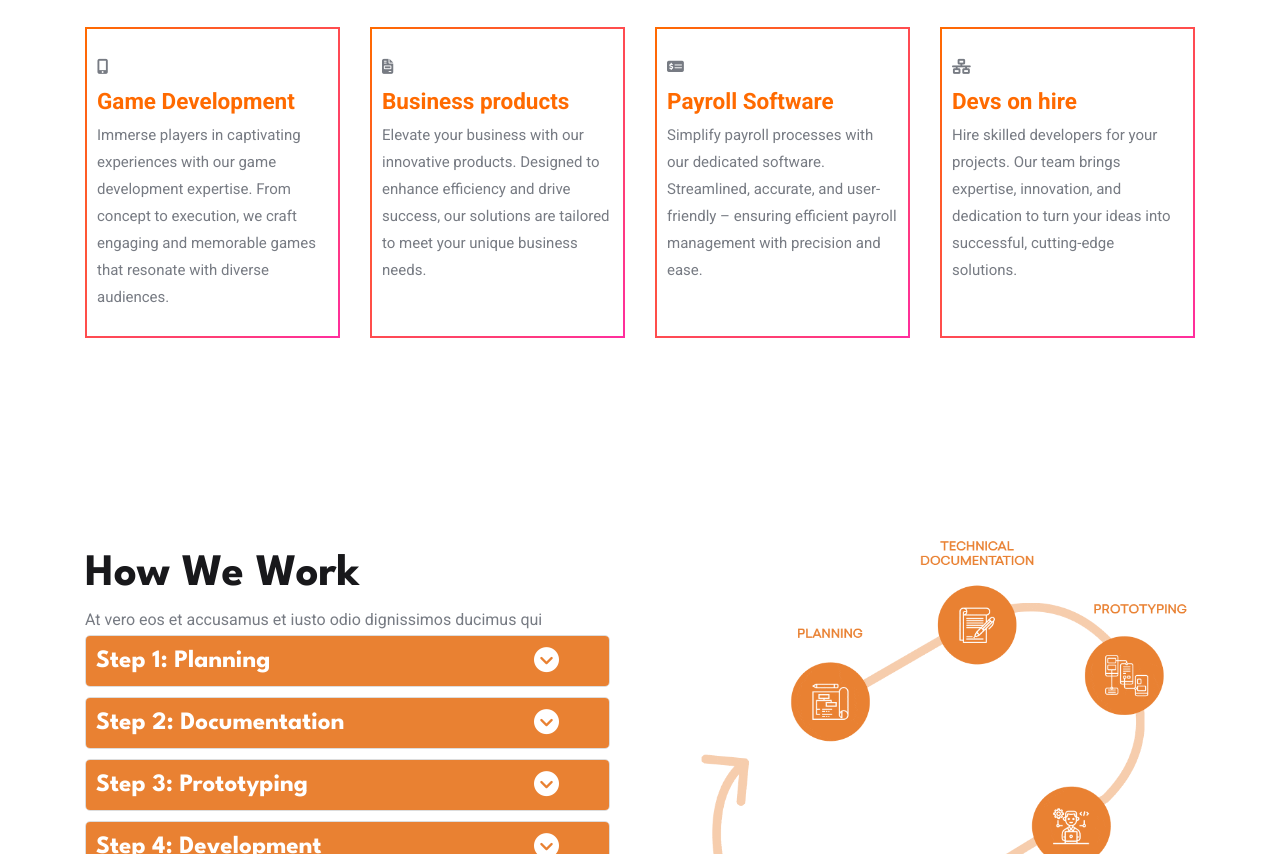
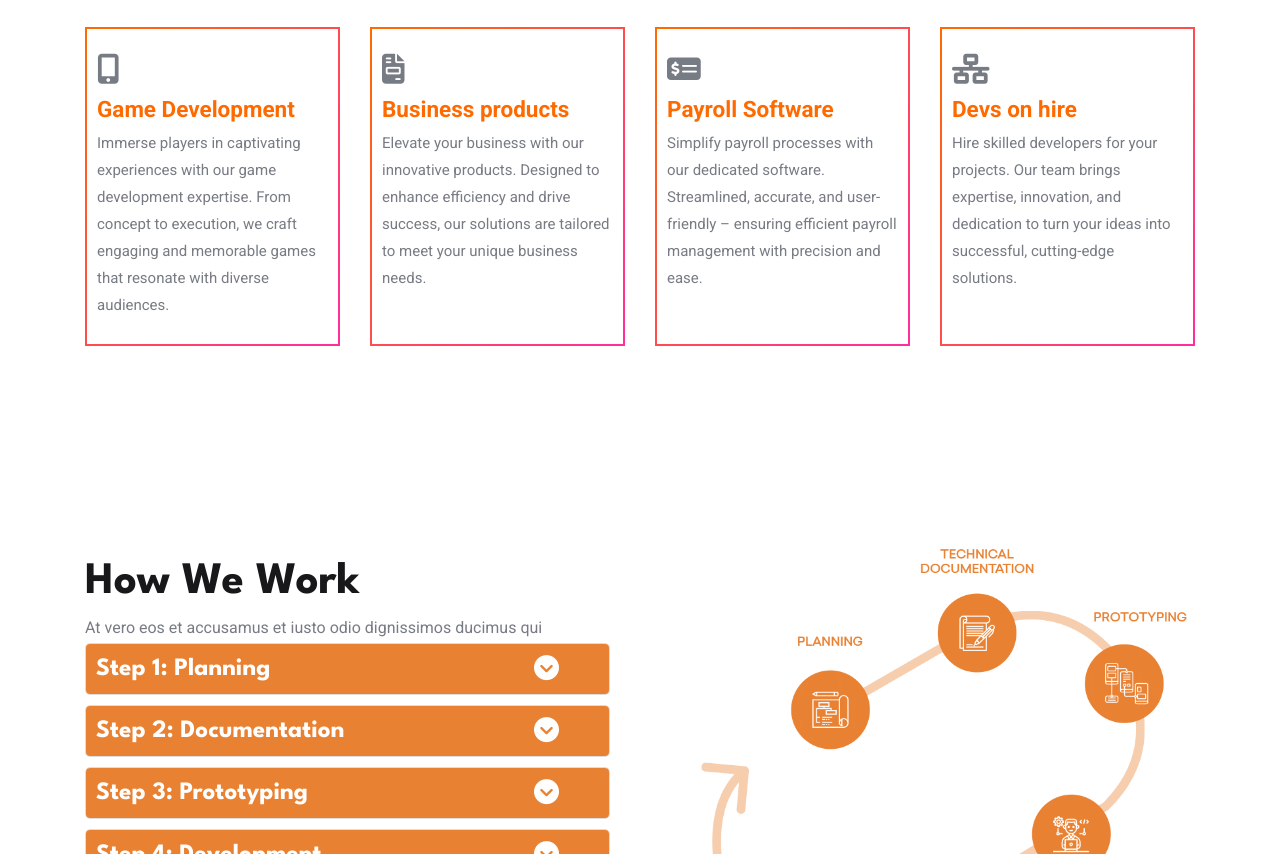
Before and after one commit to SaSa-Ent/Website, a plain HTML site: page index.html in a window 1280 px wide. Shown: the part 2280-3134 px from the top of the page. Drawn offline with nearby package versions, Linux system fonts and the light colour scheme.

Commit message:
Update index.html
Icon size

```diff
--- a/index.html
+++ b/index.html
@@ -256,28 +256,28 @@
               </p>
             </div>
             <div class="services-pcd-list">
-              <i class="fas fa-mobile-alt"></i>
+              <i style="font-size:30px" class="fas fa-mobile-alt"></i>
               <h2>Game Development</h2>
               <p>
                 Immerse players in captivating experiences with our game development expertise. From concept to execution, we craft engaging and memorable games that resonate with diverse audiences.
               </p>
             </div>
             <div class="services-pcd-list">
-              <i class="fas fa-file-invoice"></i>
+              <i style="font-size:30px" class="fas fa-file-invoice"></i>
               <h2>Business products</h2>
               <p>
                 Elevate your business with our innovative products. Designed to enhance efficiency and drive success, our solutions are tailored to meet your unique business needs.
               </p>
             </div>
             <div class="services-pcd-list">
-              <i class="fas fa-money-check-alt"></i>
+              <i style="font-size:30px" class="fas fa-money-check-alt"></i>
               <h2>Payroll Software</h2>
               <p>
                 Simplify payroll processes with our dedicated software. Streamlined, accurate, and user-friendly – ensuring efficient payroll management with precision and ease.
               </p>
             </div>
             <div class="services-pcd-list">
-              <i class="fas fa-network-wired"></i>
+              <i style="font-size:30px" class="fas fa-network-wired"></i>
               <h2>Devs on hire</h2>
               <p>
                 Hire skilled developers for your projects. Our team brings expertise, innovation, and dedication to turn your ideas into successful, cutting-edge solutions.
```
